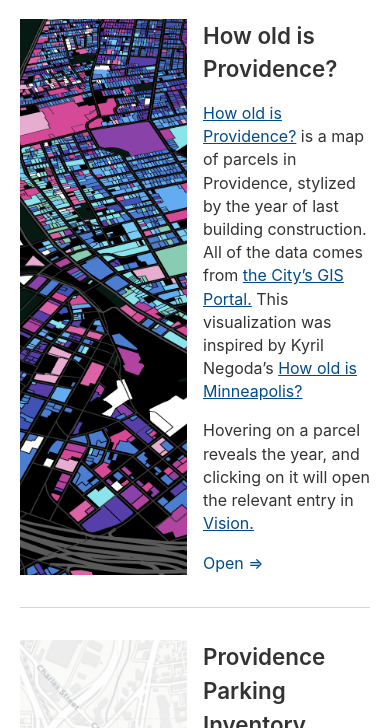
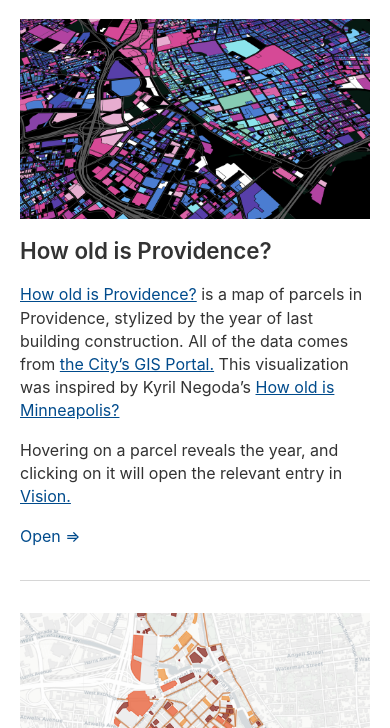
Before and after one commit to chris-sarli/chris.sarl, an Eleventy site: page projects.njk in a window 390 px wide. Shown: the part 116-844 px from the top of the page. Built offline with nearby package versions, Linux system fonts and the light colour scheme; Eleventy itself is replaced by a stand-in of ours; files that its build step writes are made by us from their sources; a web font is replaced by a local one.

Commit message:
style changes for projects

```diff
--- a/css/projects.css
+++ b/css/projects.css
@@ -7,14 +7,31 @@
 }
 
 .item {
-  display: flex;
-  flex-direction: row;
-  justify-content: flex-start;
-  align-items: stretch;
+  display: grid;
+  grid-auto-columns: 1fr;
+  grid-template-columns: 175px 1fr;
+  grid-template-rows: 1fr;
+  gap: 0px 15px;
+  grid-template-areas:
+    "work_image description";
   box-sizing: border-box;
   margin-bottom: 2em;
   padding-bottom: 2em;
   border-bottom: 1px solid #d6d6d6;
+}
+
+@media only screen and (max-width: 530px) {
+  .item {
+    grid-template-columns: 1fr;
+    grid-template-rows: 200px min-content;
+    grid-template-areas:
+      "work_image"
+      "description";
+    gap: 15px 0px;
+  }
+  .work_image {
+    width: 100% !important;
+  }
 }
 
 .item:last-of-type {
@@ -22,6 +39,7 @@
 }
 
 .work_image {
+  grid-area: work_image;
   width: 175px;
   margin-right: 1em;
   box-sizing: border-box;
@@ -51,8 +69,8 @@
 }
 
 .description {
+  grid-area: description;
   line-height: 1.5;
-  width: calc(100% - 175px);
 }
 
 .description .title {
```
